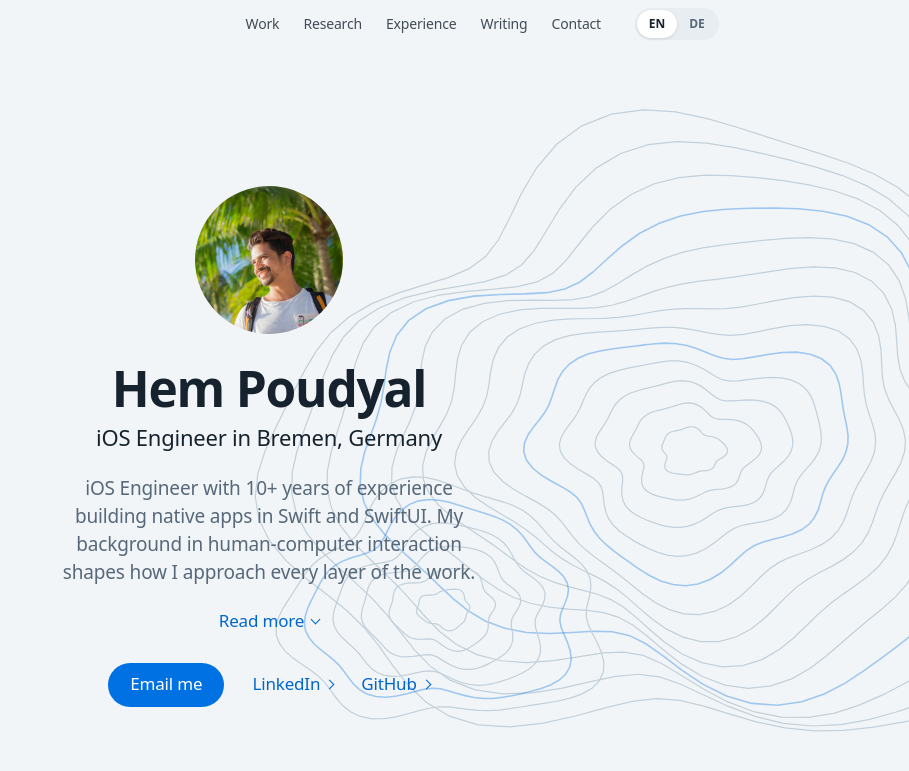
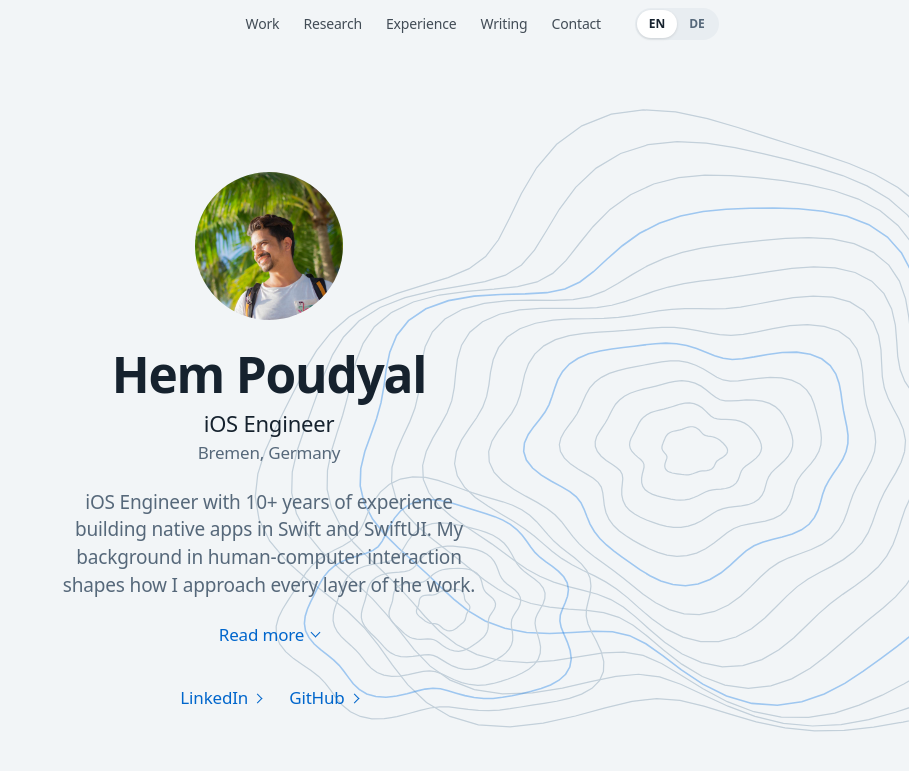
Before and after one commit to hempoudyal/hempoudyal.github.io, a Jekyll site: the page index.html, which Jekyll copies as it is, in a window 1280 px wide and 900 px high. Shown: the top 771 px of the window, without its empty margins (371-1280 px from the left). Built offline with Jekyll 4.4.1, drawn with Linux system fonts in a browser that asks for light colours.

Commit message:
Simplify hero: drop Email me button, put location on its own line
Co-Authored-By: Claude Opus 5.5 <noreply@anthropic.com>

```diff
--- a/index.html
+++ b/index.html
@@ -95,6 +95,7 @@ a:hover{text-decoration:underline;text-underline-offset:.18em}
 .avatar.no-img{cursor:default}
 h1{font-size:clamp(2.25rem,2vw + 1.5rem,3.25rem);font-weight:700;line-height:1.08;letter-spacing:-.025em;margin:0}
 .tagline{font-size:clamp(1.125rem,.6vw + 1rem,1.375rem);font-weight:500;line-height:1.25;letter-spacing:-.01em;margin:8px 0 24px}
+.tagline .loc{display:inline-block;margin-top:2px;font-size:17px;font-weight:400;color:var(--label-2)}
 .lede,#lede-more p{font-size:clamp(17px,.5vw + 15px,19px);color:var(--label-2);max-width:40ch;margin:0 auto 12px}
 #lede-more{max-width:44ch}
 #lede-more p{max-width:none}
@@ -110,8 +111,6 @@ h1{font-size:clamp(2.25rem,2vw + 1.5rem,3.25rem);font-weight:700;line-height:1.0
 .more{display:inline-flex;align-items:center;min-height:44px;font-size:17px;color:var(--link);transition:transform .5s var(--spring)}
 .more::after{content:"";width:7px;height:7px;margin-left:6px;border:solid currentColor;border-width:1.6px 1.6px 0 0;transform:rotate(45deg);transition:transform .4s var(--spring)}
 .more:hover::after{transform:translateX(3px) rotate(45deg)}
-.actions .br{display:none}
-@media (max-width:480px){.actions .br{display:block;flex-basis:100%;height:0}.actions{row-gap:4px}}
 
 /* Sections */
 section{padding:clamp(80px,12vw,140px) 0;background:var(--bg)}
@@ -256,15 +255,13 @@ footer .wrap{padding-top:20px;border-top:1px solid var(--sep)}
       <img src="assets/img/imgProfile.jpg" alt="Hem Poudyal" width="148" height="148" fetchpriority="high" onerror="this.parentNode.classList.add('no-img');this.remove()"><span aria-hidden="true">HP</span>
     </button>
     <h1>Hem Poudyal</h1>
-    <p data-i18n="loc" class="tagline">iOS Engineer in Bremen, Germany</p>
+    <p data-i18n="loc" class="tagline">iOS Engineer<br><span class="loc">Bremen, Germany</span></p>
     <p data-i18n="lede" class="lede">iOS Engineer with 10+ years of experience building native apps in Swift and SwiftUI. My background in human-computer interaction shapes how I approach every layer of the work.</p>
     <div id="lede-more" hidden>
       <p data-i18n="lede_more">I started writing iOS apps in Kathmandu in 2013 — when Objective-C was still the default. After nearly a decade building apps for companies in Nepal and for international clients, I moved to Germany to study Digital Media at the University of Bremen, focusing on virtual reality and human-computer interaction. That combination of real product experience and research-led education shapes my approach: I care about the gap between what software does and how it feels to use.</p>
     </div>
     <button id="lede-toggle" class="read-more" aria-expanded="false" aria-controls="lede-more">Read more</button>
     <div class="actions">
-      <a data-i18n="email" class="btn js-email" href="#" data-user="poudyalhem" data-domain="gmail.com">Email me</a>
-      <span class="br" aria-hidden="true"></span>
       <a class="more" href="https://www.linkedin.com/in/hempoudyal/">LinkedIn</a>
       <a class="more" href="https://github.com/hempoudyal">GitHub</a>
     </div>
@@ -382,7 +379,6 @@ footer .wrap{padding-top:20px;border-top:1px solid var(--sep)}
     <p data-i18n="ct_intro" class="intro">Happy to talk about iOS roles, SwiftUI migrations, or anything you saw here.</p>
     <div class="actions">
       <a data-i18n="email" class="btn js-email" href="#" data-user="poudyalhem" data-domain="gmail.com">Email me</a>
-      <span class="br" aria-hidden="true"></span>
       <a class="more" href="https://www.linkedin.com/in/hempoudyal/">LinkedIn</a>
       <a class="more" href="https://github.com/hempoudyal">GitHub</a>
       <a class="more" href="https://medium.com/@poudyalhem">Medium</a>
@@ -571,7 +567,7 @@ footer .wrap{padding-top:20px;border-top:1px solid var(--sep)}
     "nav_exp": "Erfahrung",
     "nav_writing": "Artikel",
     "nav_contact": "Kontakt",
-    "loc": "iOS Engineer in Bremen, Deutschland",
+    "loc": "iOS Engineer<br><span class=\"loc\">Bremen, Deutschland</span>",
     "lede": "iOS Engineer mit über 10 Jahren Erfahrung im Entwickeln nativer Apps in Swift und SwiftUI. Mein Hintergrund in der Mensch-Computer-Interaktion prägt, wie ich an jede Ebene der Arbeit herangehe.",
     "lede_more": "Ich habe 2013 in Kathmandu mit dem Entwickeln von iOS-Apps begonnen — damals noch mit Objective-C. Nach fast einem Jahrzehnt, in dem ich Apps für Unternehmen in Nepal und internationale Kunden gebaut habe, bin ich nach Deutschland gezogen, um Digitale Medien an der Universität Bremen zu studieren. Der Schwerpunkt lag auf Virtual Reality und Mensch-Computer-Interaktion. Diese Kombination aus realer Produkterfahrung und forschungsbasierter Ausbildung prägt meinen Ansatz: Ich interessiere mich für die Lücke zwischen dem, was Software tut, und dem, wie es sich anfühlt, sie zu benutzen.",
     "email": "E-Mail schreiben",
```
